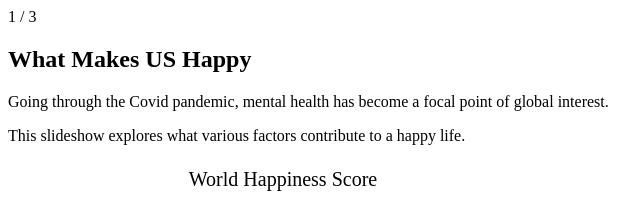
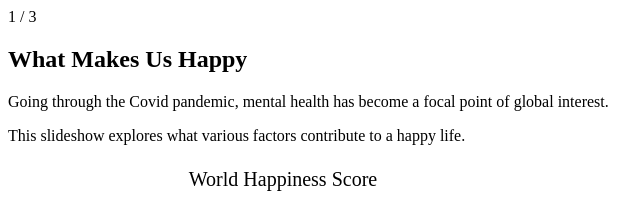
Before and after one commit to hyechin2/hyechin2.github.io, a plain HTML site: page index.html in a window 1280 px wide. Shown: the top 210 px of the page, 0-640 px from the left. Drawn offline with nearby package versions, Linux system fonts and the light colour scheme.

Commit message:
change title

```diff
--- a/index.html
+++ b/index.html
@@ -27,7 +27,7 @@
   <div class="mySlides">
     <div class="numbertext">1 / 3</div>
     <div class="myslide1">
-      <h2>What Makes US Happy</h2>
+      <h2>What Makes Us Happy</h2>
       <p>Going through the Covid pandemic, mental health has become a focal point of global interest.</p>
         <p>This slideshow explores what various factors contribute to a happy life.</p>
     </div>
```
